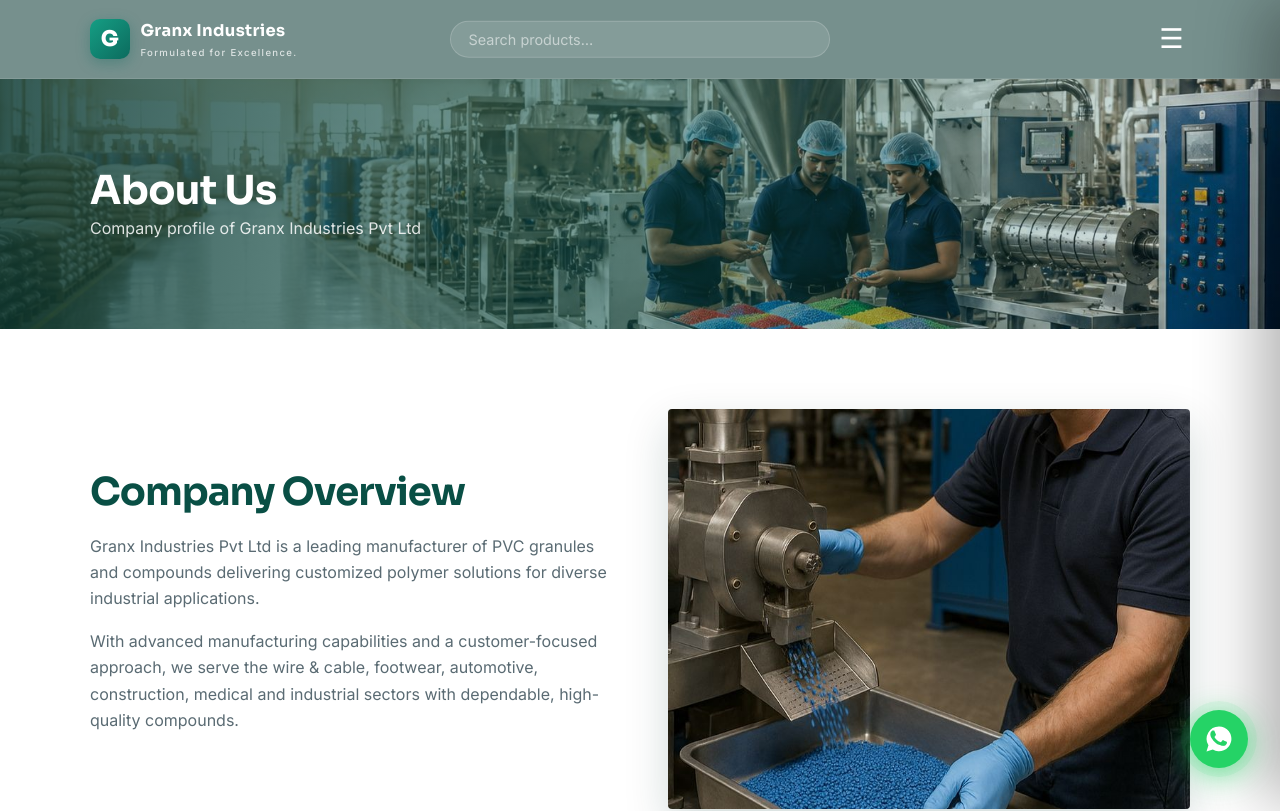
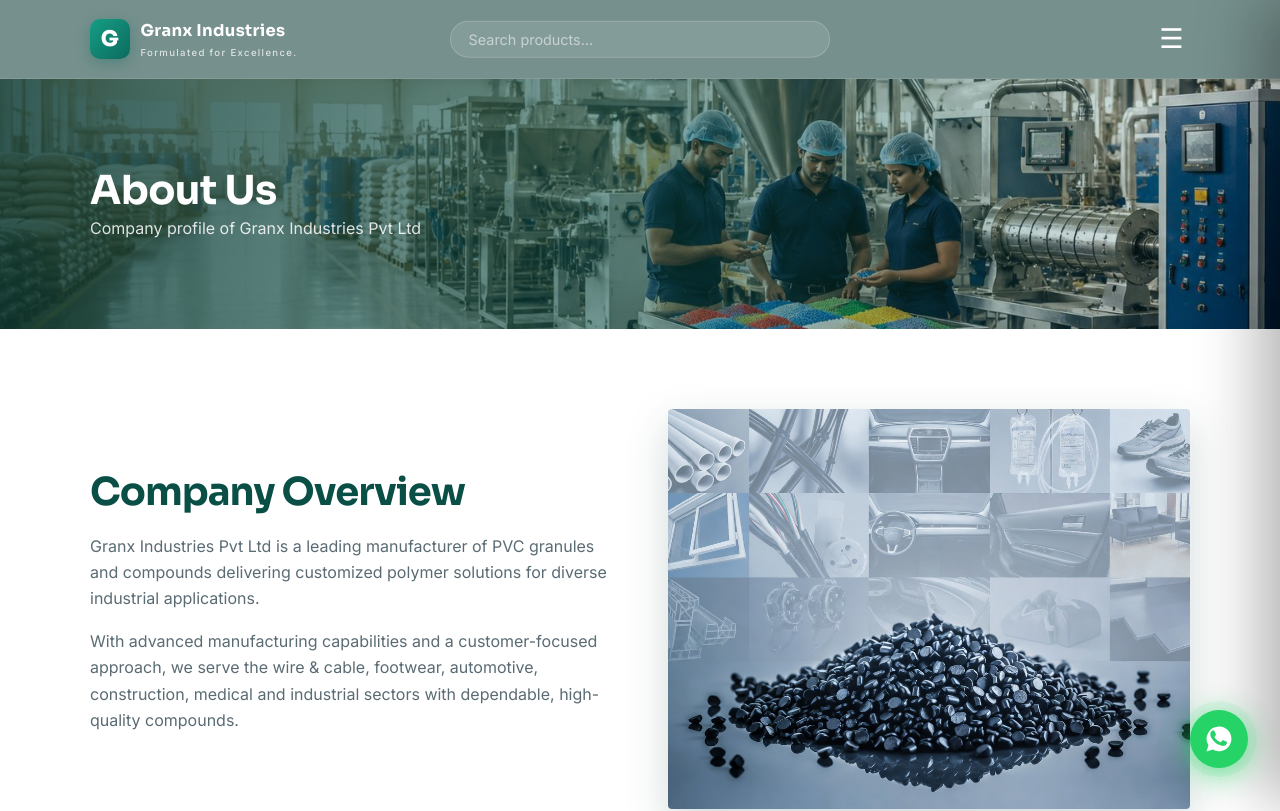
Before and after one commit to sainath31/hygran-polymers, a React (Vite) app: page /#/about in a window 1280 px wide. Shown: the top 811 px of the page. Built offline with nearby package versions, Linux system fonts and the light colour scheme.

Commit message:
Use brochure pellets image in about page company overview section

```diff
--- a/src/pages/About.jsx
+++ b/src/pages/About.jsx
@@ -1,7 +1,7 @@
 import Reveal from '../components/Reveal'
-import productionLine from '../assets/production-line.jpg'
 import sustainability from '../assets/sustainability.jpg'
 import aboutHeader from '../assets/about-header.jpg'
+import granulesBlack from '../assets/granules-black.jpg'
 
 const coreValues = [
   { icon: '01', title: 'Quality', text: 'Uncompromising standards in every granule we produce.' },
@@ -43,7 +43,7 @@ function About() {
             </div>
           </Reveal>
           <Reveal delay={150}>
-            <img src={productionLine} alt="PVC granule production line" />
+            <img src={granulesBlack} alt="PVC granules production" />
           </Reveal>
         </div>
       </section>
```
